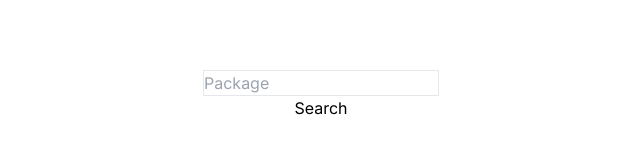
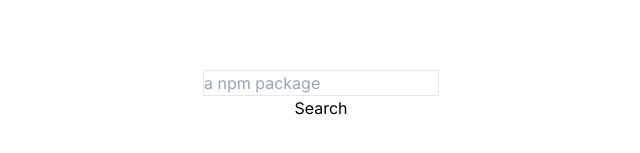
Before and after one commit to himself65/npm-download-stat, a Next.js app: page / in a window 1280 px wide. Shown: the part 305-458 px from the top of the page, without its empty margins (319-959 px from the left). Built offline with nearby package versions, Linux system fonts and the light colour scheme.

Commit message:
fix: use param

```diff
--- /dev/null
+++ b/src/app/[pkg]/page.tsx
@@ -0,0 +1,21 @@
+import { getPkgInfo } from "@/lib/fetch-npm";
+import { NpmPackage } from "@/components/npm-package";
+
+export default async function Page({ params }: { params: { pkg: string } }) {
+  const { pkg } = params;
+  const info = await getPkgInfo(pkg as string);
+  if (info.repository?.url) {
+    const regex = /git\+https:\/\/github\.com\/(.*)\.git/;
+    const match = info.repository.url.match(regex);
+    if (match) {
+      const repo = match[1];
+      return (
+        <div className="flex flex-col items-center justify-center min-h-screen py-2 dark:bg-gray-900 dark:text-gray-100">
+          <NpmPackage repo={repo} pkg={pkg} />
+        </div>
+      );
+    }
+  } else {
+    throw new Error("No repository found");
+  }
+}
--- a/src/app/layout.tsx
+++ b/src/app/layout.tsx
@@ -5,8 +5,8 @@ import "./globals.css";
 const inter = Inter({ subsets: ["latin"] });
 
 export const metadata: Metadata = {
-  title: "Create Next App",
-  description: "Generated by create next app",
+  title: "Npm Download Stat",
+  description: "Npm Download Stat",
 };
 
 export default function RootLayout({
--- a/src/app/page.tsx
+++ b/src/app/page.tsx
@@ -1,28 +1,5 @@
-import { NpmPackage } from "@/components/npm-package";
 import { SearchBar } from "@/section/search-bar";
-import { getPkgInfo } from "@/lib/fetch-npm";
 
-export default async function Page({
-  searchParams,
-}: {
-  searchParams?: { [key: string]: string | string[] | undefined };
-}) {
-  const pkg = searchParams?.pkg;
-  if (typeof pkg !== "string") {
-    return <SearchBar />;
-  }
-  const info = await getPkgInfo(pkg as string);
-  if (info.repository?.url) {
-    const regex = /git\+https:\/\/github\.com\/(.*)\.git/;
-    const match = info.repository.url.match(regex);
-    if (match) {
-      const repo = match[1];
-      return (
-        <div className="flex flex-col items-center justify-center min-h-screen py-2 dark:bg-gray-900 dark:text-gray-100">
-          <NpmPackage repo={repo} pkg={pkg} />
-        </div>
-      );
-    }
-  }
+export default async function Page() {
   return <SearchBar />;
 }
--- a/src/section/search-bar.tsx
+++ b/src/section/search-bar.tsx
@@ -6,12 +6,13 @@ export function SearchBar() {
   const router = useRouter();
   const [pkg, setPkg] = useState("");
   return (
-    <div className="flex flex-col items-center justify-center min-h-screen py-2">
+    <div className="flex flex-col items-center justify-center min-h-screen py-2 dark:bg-gray-900">
       <div className="flex flex-col justify-center items-center w-full">
         <div className="flex flex-row justify-center items-center">
           <input
             className="w-1/2 border border-gray-300 p-2 rounded-lg"
-            placeholder="Package"
+            defaultValue="react"
+            placeholder="a npm package"
             value={pkg}
             onChange={(e) => setPkg(e.target.value)}
           />
@@ -20,9 +21,7 @@ export function SearchBar() {
       <button
         className="bg-gray-800 text-white p-2 rounded-lg mt-2"
         onClick={() => {
-          const url = new URL(window.location.href);
-          url.searchParams.set("pkg", pkg);
-          router.push(url.toString());
+          router.push(`/${pkg}`);
         }}
       >
         Search
```
